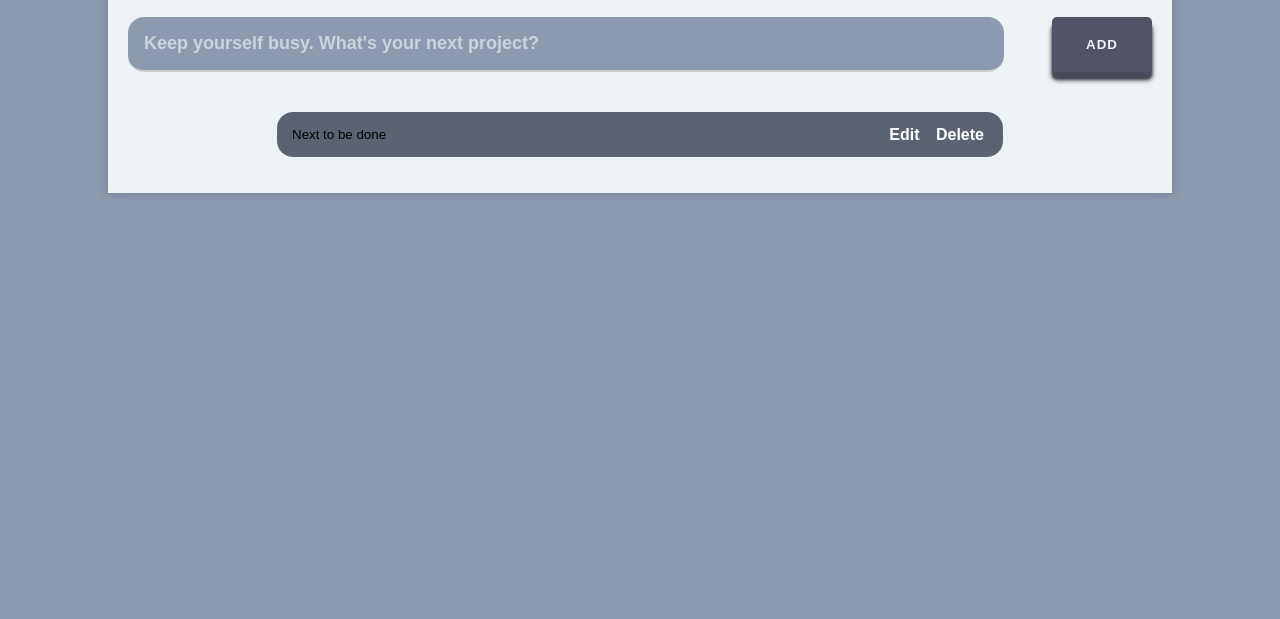
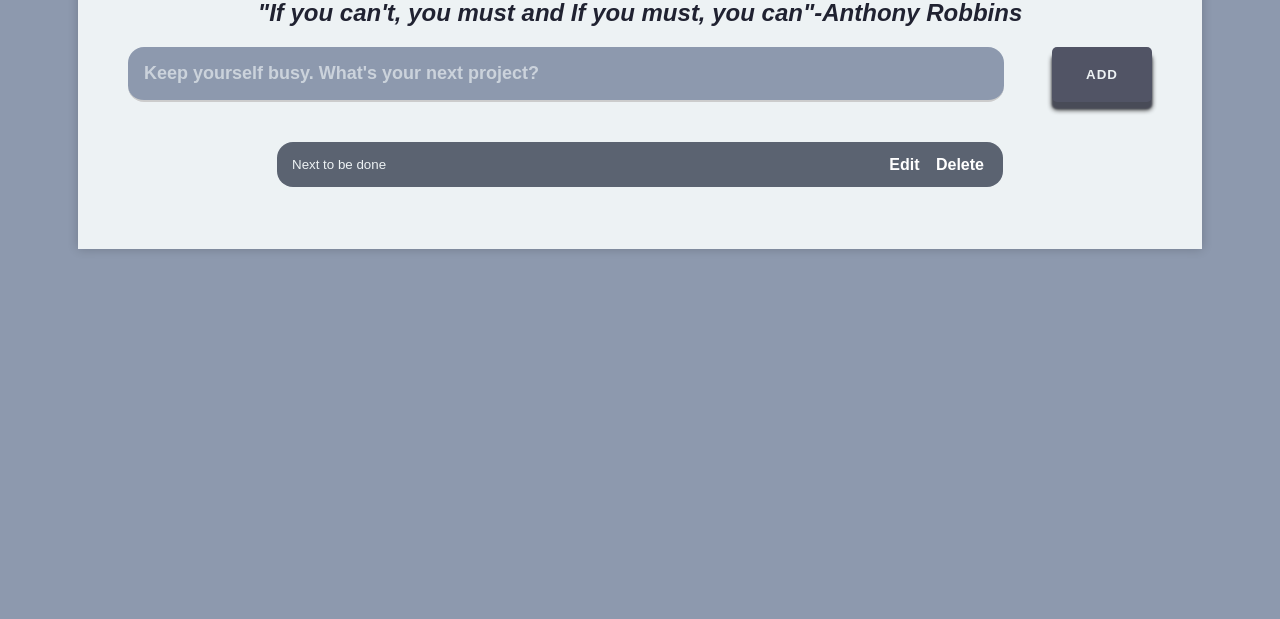
Before and after one commit to BachuChewangPelden/ToDoList, a plain HTML site: page main.html in a window 1280 px wide. Shown: the part 181-800 px from the top of the page. Drawn offline with Linux system fonts and the light colour scheme.

Commit message:
paddings

```diff
--- a/main.css
+++ b/main.css
@@ -40,6 +40,8 @@ input,button{
   border:none;
   outline:none;
   background: none;
+  cursor: pointer
+
 }
 
 #submit {
@@ -69,9 +71,9 @@ input,button{
 
 .todo-container {
   width: 80%;
-  margin: 50px auto;
+  margin: 70px auto;
   background-color: var(--light);
-  padding: 20px;
+  padding: 30px 50px 70px;
   box-shadow: 0px 0px 10px rgba(0, 0, 0, 0.2);
 }
 
@@ -85,7 +87,7 @@ input,button{
   justify-content: space-between;
   background-color: var(--greyer);
   border-radius: 1rem;
-  margin-bottom: 1rem;
+  margin-bottom: -1.5rem;
   padding:0.8rem ;
 }
 
@@ -93,7 +95,6 @@ input,button{
   font-weight: 700;
   font-size: 1rem;
   color: #fff;
-  cursor: pointer;
   transition: 0.4s;
 }
 .edit:hover{
@@ -108,7 +109,6 @@ input,button{
   font-weight: 700;
   font-size: 1rem;
   color: #fff;
-  cursor: pointer;
   transition: 0.4s;
 }
 .delete:hover{
@@ -120,7 +120,9 @@ input,button{
 
 }
 
-
+.text{
+  color:var(--light);
+}
 .todo-container h1 {
   font-size: 32px;
   text-align: center;
```
Also changed, not shown: main.html (+1 -0 lines).
